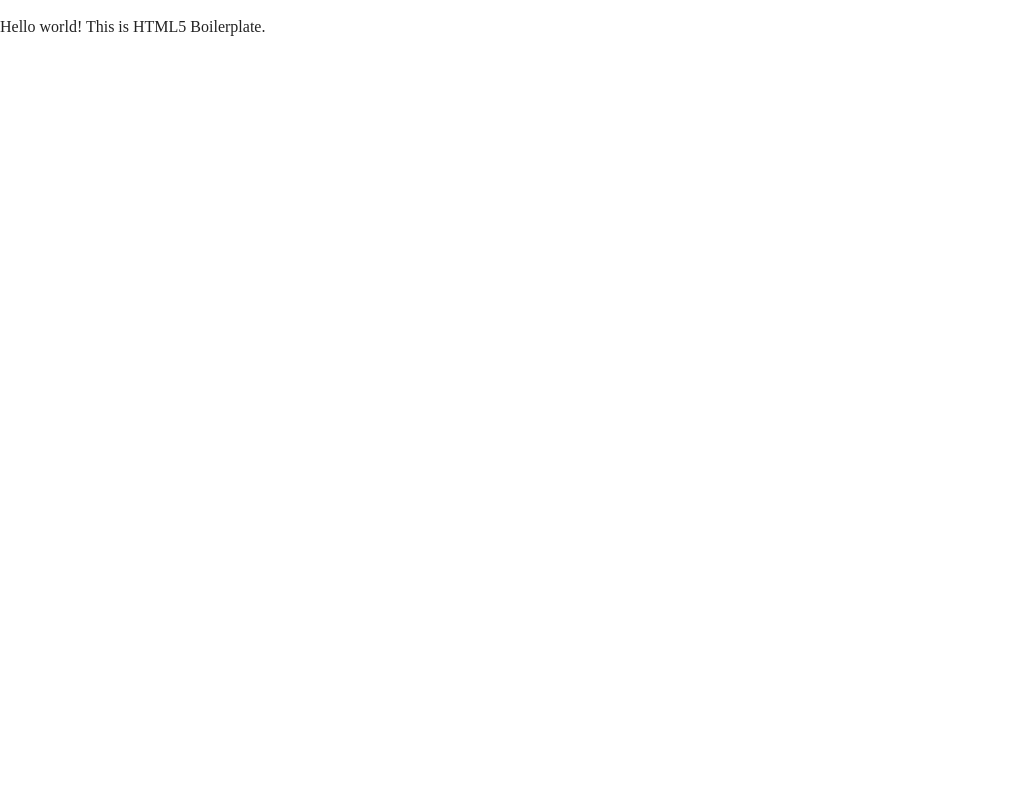
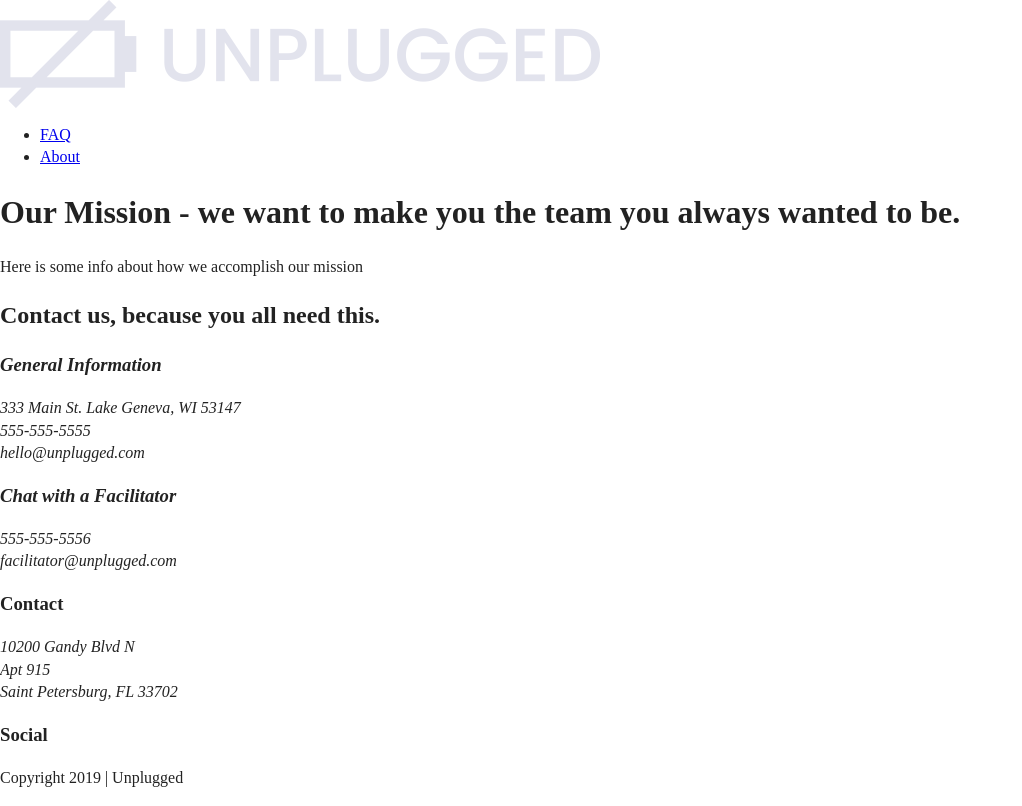
Before and after one commit to patgramo/unplugged-retreat, a website: page about/index.html in a window 1280 px wide. Shown: the whole page, without its empty margins (0-1022 px from the left). Drawn offline with Linux system fonts and the light colour scheme; files whose address does not match are found by name.

Commit message:
Added HTML for about page

```diff
--- a/about/index.html
+++ b/about/index.html
@@ -24,8 +24,87 @@
 
 <body>
 
-  <!-- Add your site or application content here -->
-  <p>Hello world! This is HTML5 Boilerplate.</p>
+  <header>
+    <div class="content-wrapper">
+      <a href="#"><img src="img/unpluggedlogo.png" alt="unplugged logo"</a>
+      <div class="header-divider"></div>
+      <nav>
+        <ul>
+          <li><a href="../faq/index.html" target="_blank">FAQ</a></li>
+          <li><a href="about/index.html" target="_blank">About</a></li>
+        </ul>
+      </nav>
+    </div>
+  </header>
+
+  <main>
+    <section class="mission">
+      <div class="content-wrapper">
+        <div class="mission-content">
+          <h1>Our Mission - we want to make you the team you always wanted to be.</h1>
+          <p>Here is some info about how we accomplish our mission</p>
+        </div>
+      </div>
+    </section>
+
+    <section class="map">
+      <figure></figure>
+    </section>
+
+    <section class="contact-section">
+      <div class="content-wrapper">
+        <h2>Contact us, because you all need this.</h2>
+        <address class="contact-content">
+
+          <div>
+            <h3>General Information</h3>
+            <p>
+              333 Main St. Lake Geneva, WI 53147<br>
+              555-555-5555<br>
+              hello@unplugged.com
+            </p>
+          </div>
+
+          <div>
+            <h3>Chat with a Facilitator</h3>
+            <p>
+              555-555-5556<br>
+              facilitator@unplugged.com
+            </p>
+          </div>
+        </address>
+      </div>
+    </section>
+  </main>
+
+  <footer>
+    <div class="content-wrapper">
+      <div class="footer-content">
+        <div class="contact">
+          <h3>Contact</h3>
+          <address>
+            10200 Gandy Blvd N<br>
+            Apt 915<br>
+            Saint Petersburg, FL 33702
+          </address>
+        </div>
+        <div class="social">
+          <h3>Social</h3>
+          <div class="social-icons">
+            <p><a href="https://www.facebook.com/patgramo" target="_blank"></a></p>
+            <p><a href="https://www.instagram.com/patgramo" target="_blank"></a></p>
+            <p><a href="https://github.com/patgramo" target="_blank"></a></p>
+          </div>
+        </div>
+      </div>
+    </div>
+    <div class="copyright">
+      <p>Copyright 2019 | Unplugged</p>
+    </div>
+  </footer>
+
+
+
   <script src="../js/vendor/modernizr-3.11.2.min.js"></script>
   <script src="../js/plugins.js"></script>
   <script src="../js/main.js"></script>
```
Also changed, not shown: index.html (+1 -2 lines).
